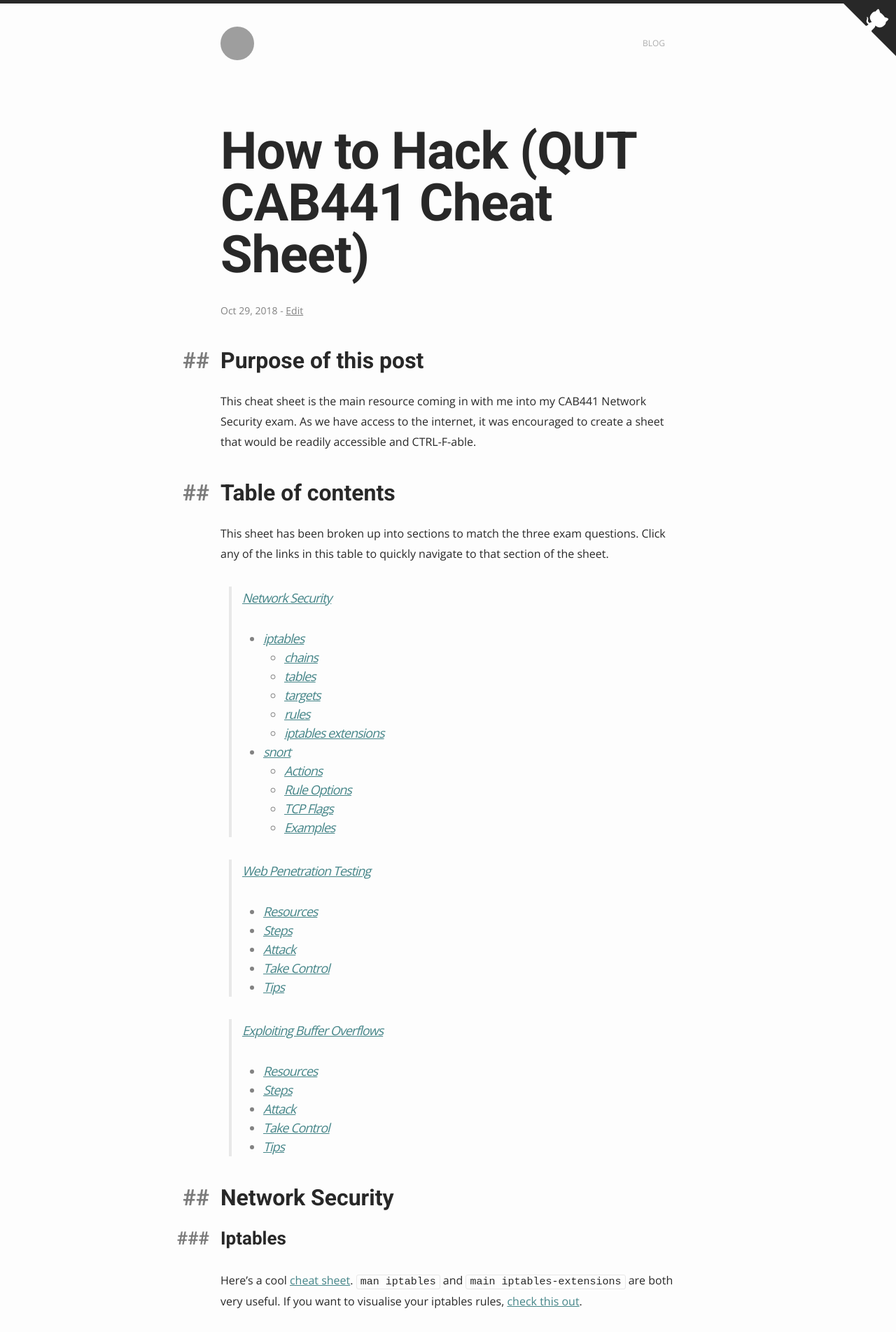
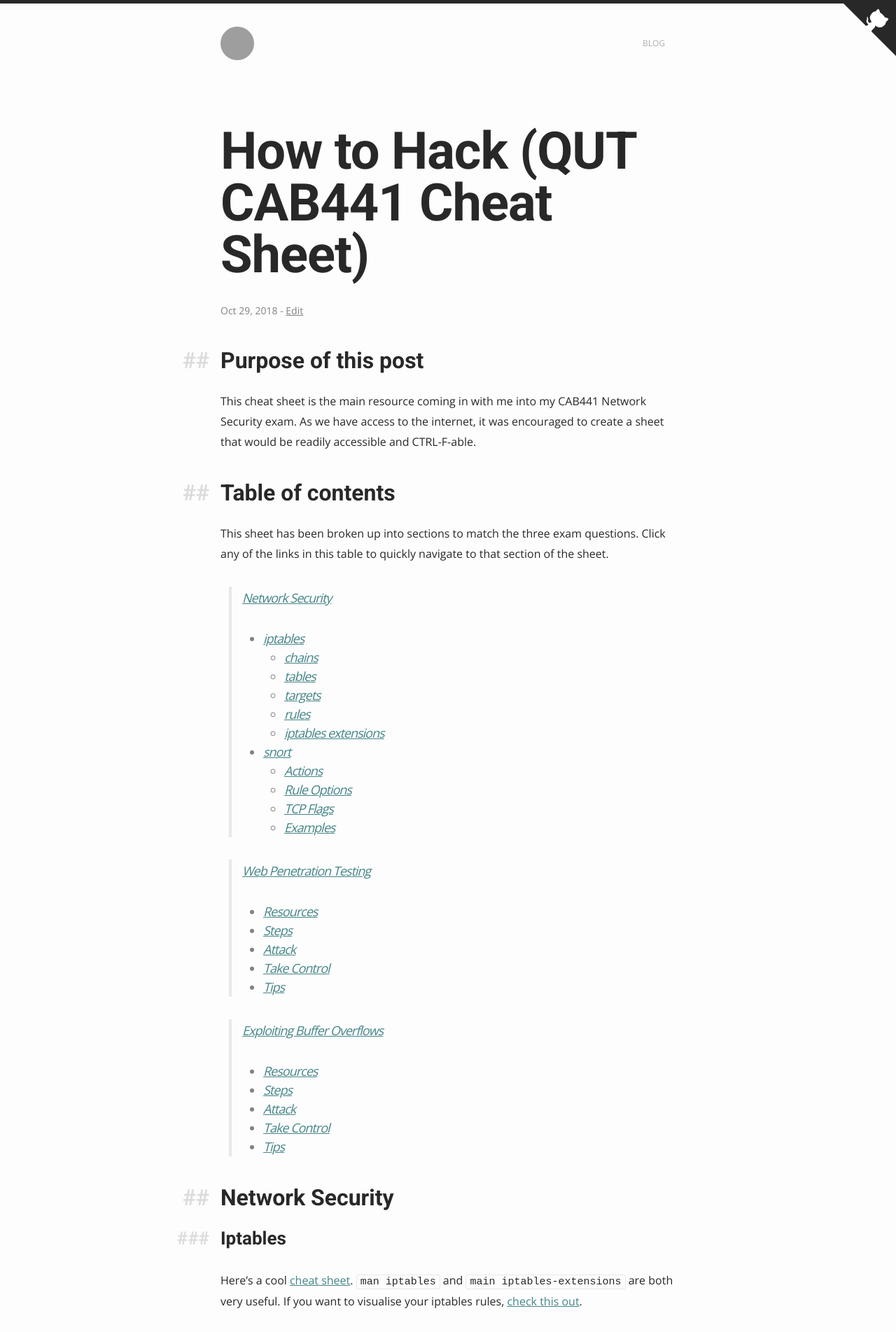
Before and after one commit to pbamotra/website, a Jekyll site: the page built from _posts/2018-10-29-how-to-hack-QUT-cab441-cheat-sheet.md, in a window 1280 px wide. Shown: the top 1903 px of the page at 70% size. Built offline with Jekyll 4.4.1, drawn with Linux system fonts in a browser that asks for light colours; grey boxes are pictures that could not be loaded.

Commit message:
Update markdown title opacity

```diff
--- a/_sass/theme/_layout.scss
+++ b/_sass/theme/_layout.scss
@@ -291,7 +291,7 @@ article.post {
 		position: relative;
 
 		&::before {
-			opacity: 0.6;
+			opacity: 0.15;
 			position: absolute;
 			width: 100px;
 			left: -116px;
```
